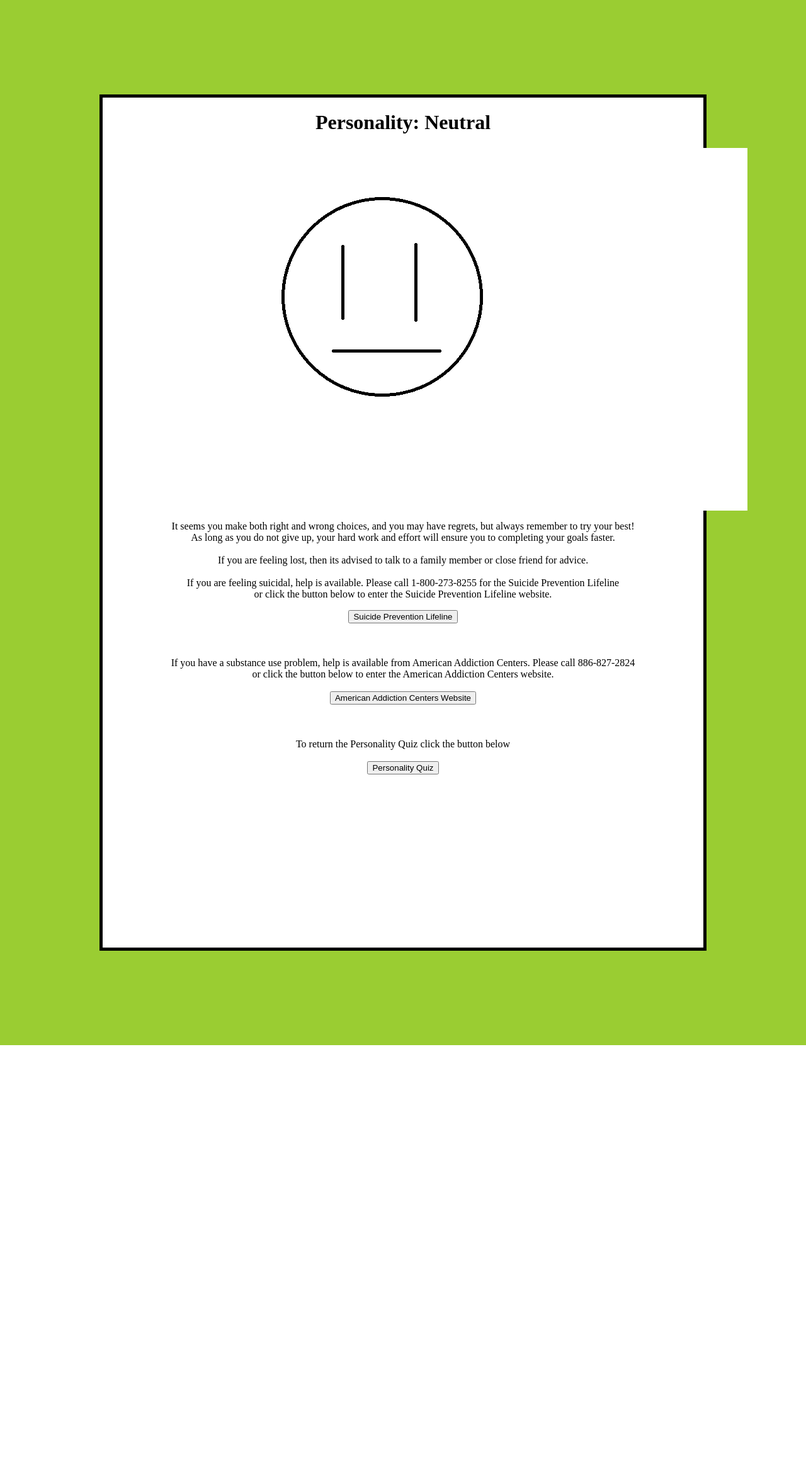
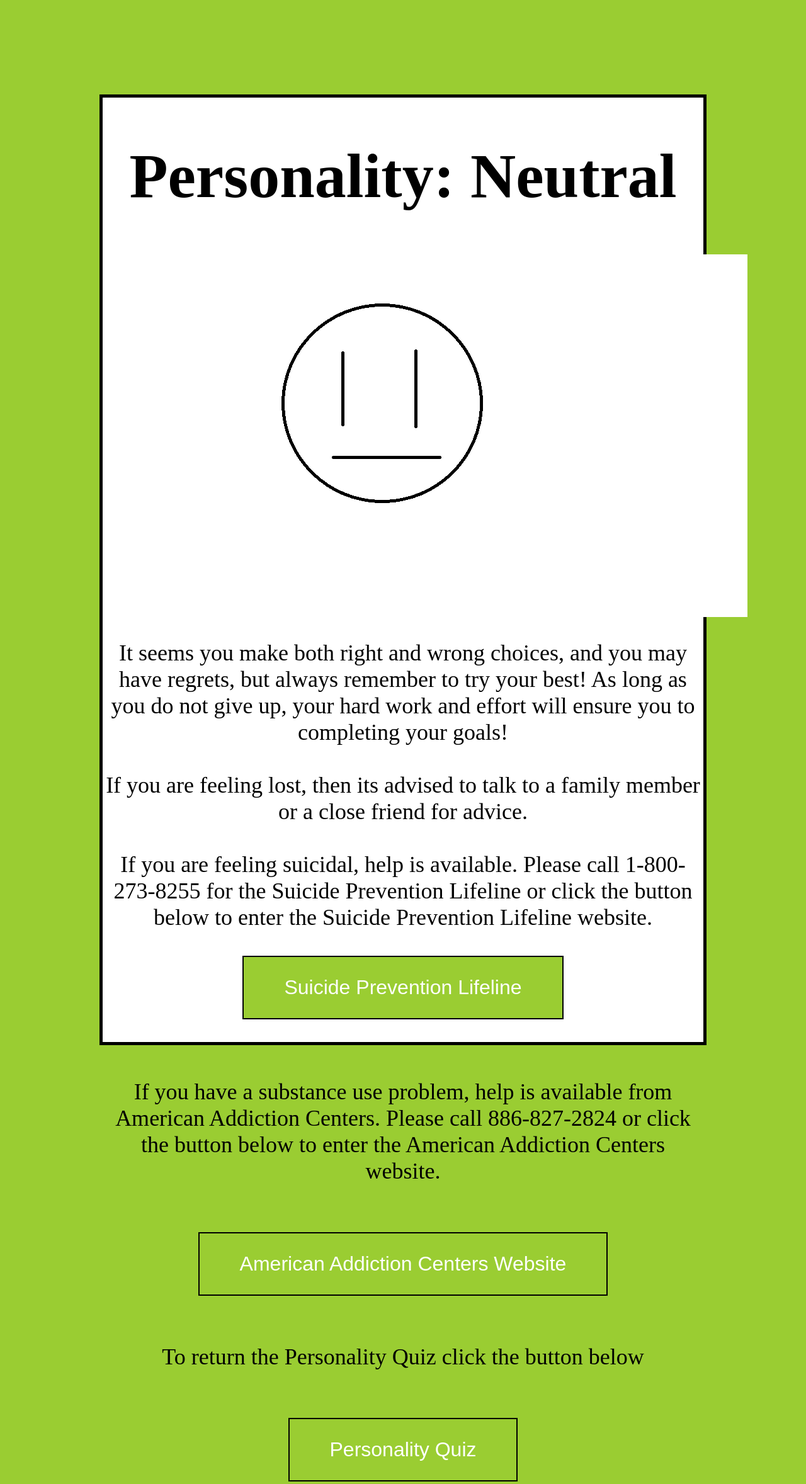
Before and after one commit to AndrewDass1/Personality-Assessment, a Flask app: page /Neutral.html in a window 1280 px wide. Shown: the whole page at 63% size. Before the commit the page ends 1660 px from the top, so only its background shows below. Run offline with Flask 2, Linux system fonts and the light colour scheme.

Commit message:
Update Neutral.html

```diff
--- a/templates/Neutral.html
+++ b/templates/Neutral.html
@@ -4,68 +4,74 @@
         body {text-align: center;}
 
         body {
-            background-color: yellowgreen;
+            background-color: #9acd32;
         }
         div {
-            height: 1350px;
+            height: 1500px;
             margin: 150px;
             border: 5px solid;
             background-color: #FFFFFF;
         }
+
+        .button {
+        background-color: #9acd32;
+        border: 2px solid black;
+        color: white;
+        padding: 30px 64px;
+        text-align: center;
+        text-decoration: none;
+        display: inline-block;
+        font-size: 32px;
+        margin: 4px 2px;
+        cursor: pointer;
+        }
+
     </style>
 
     <div>
 
-        <h1> Personality: Neutral </h1>
+        <h1 style = "font-size:100px;"> Personality: Neutral </h1>
 
         <img src="home/andrew/Documents/Projects/suicidepre/templates/neutralface.png">
 
-    <p>
-        It seems you make both right and wrong choices, and you may have regrets, but always remember to try your best!
-        <br>
-        As long as you do not give up, your hard work and effort will ensure you to completing your goals faster.
+    <p style = "font-size:36px;">
+        It seems you make both right and wrong choices, and you may have regrets, but always remember to try your best! As long as you do not give up, your hard work and effort will ensure you to completing your goals!
         <br>
         <br>
-        If you are feeling lost, then its advised to talk to a family member or close friend for advice.
+        If you are feeling lost, then its advised to talk to a family member or a close friend for advice.
         <br>
         <br>
-        If you are feeling suicidal, help is available. Please call 1-800-273-8255 for the Suicide Prevention Lifeline <br>
-        or click the button below to enter the Suicide Prevention Lifeline website.
+        If you are feeling suicidal, help is available. Please call 1-800-273-8255 for the Suicide Prevention Lifeline or click the button below to enter the Suicide Prevention Lifeline website.
     </p>
 
 
 
 
-    <button class="btn btn-success" onclick=" window.open('https://suicidepreventionlifeline.org/','_blank')"> Suicide Prevention Lifeline</button>
+    <button class="button" onclick=" window.open('https://suicidepreventionlifeline.org/','_blank')"> Suicide Prevention Lifeline</button>
+
 
     <br>
     <br>
     <br>
     <br>
 
-    If you have a substance use problem, help is available from American Addiction Centers. Please call 886-827-2824 <br>
-    or click the button below to enter the American Addiction Centers website.
+    <p style = "font-size:36px;"> If you have a substance use problem, help is available from American Addiction Centers. Please call 886-827-2824
+        or click the button below to enter the American Addiction Centers website. </p>
     <br>
     <br>
 
-    <button onclick="addiction()">American Addiction Centers Website</button>
-    <br>
+    <button class="button" onclick=" window.open('https://americanaddictioncenters.org/','_blank')"> American Addiction Centers Website</button>
 
-    <script type= "text/javascript">
-        function addiction(){
-            location.replace("https://americanaddictioncenters.org/")
-        }
-    </script>
 
     <br>
     <br>
     <br>
 
-    To return the Personality Quiz click the button below
+    <p style = "font-size:36px;"> To return the Personality Quiz click the button below  </p>
     <br>
     <br>
 
-    <button onclick="back()">Personality Quiz</button>
+    <button onclick="back()" class="button">Personality Quiz</button>
 
     <script type="text/javascript">
     function back(){
```
